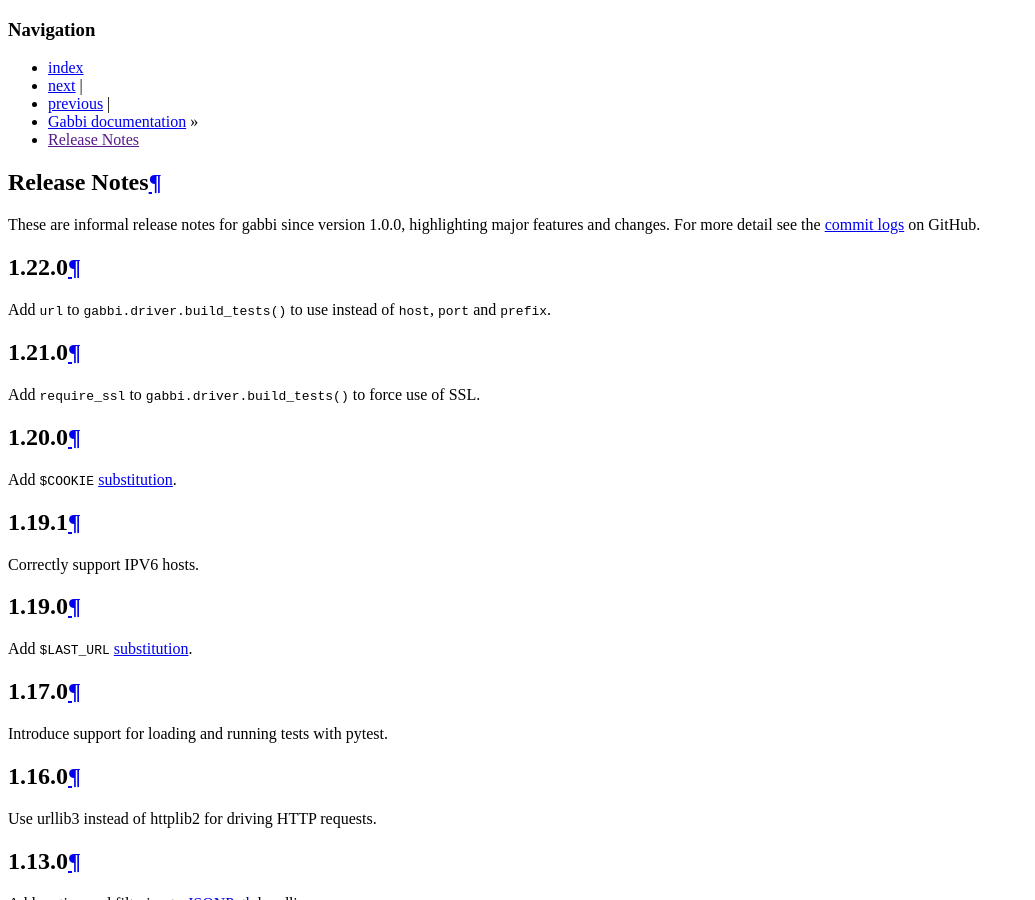
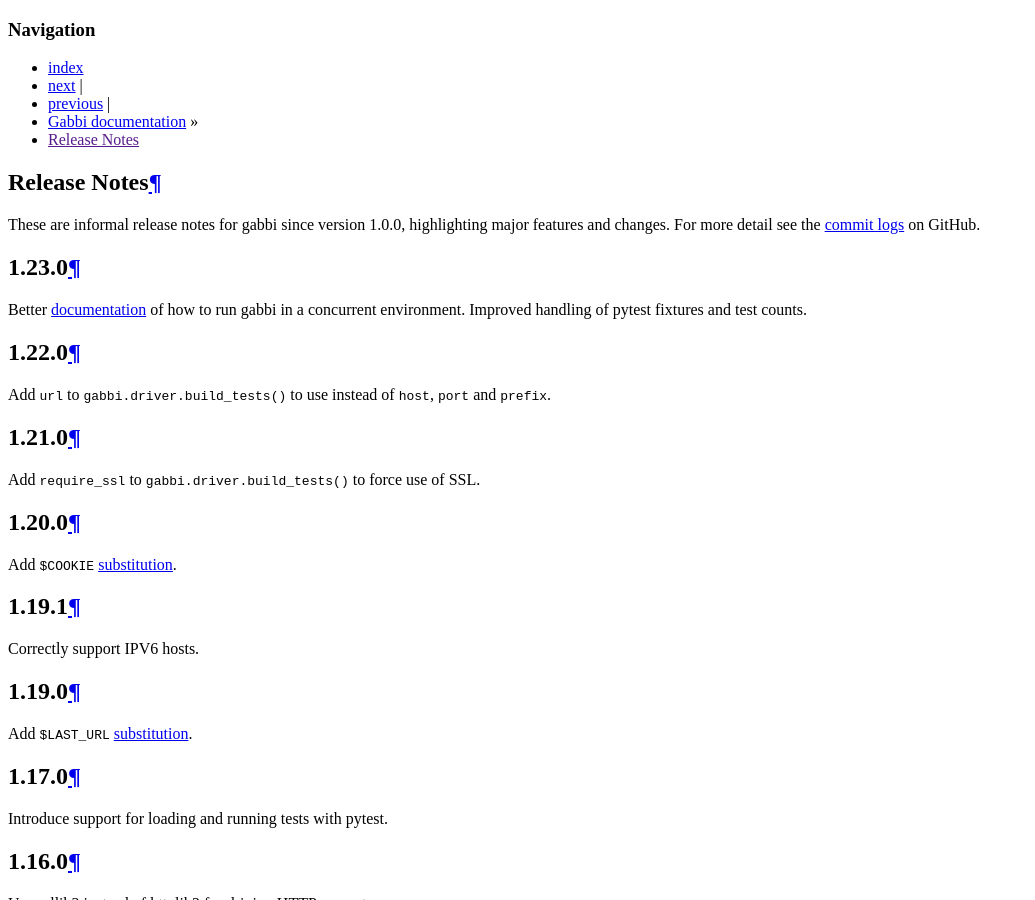
Before and after one commit to cdent/gabbi, a Sphinx documentation site: the page built from docs/source/release.rst, in a window 1280 px wide and 900 px high. Shown: the whole window, without its empty margins (0-1035 px from the left). Built offline with Sphinx 7.4.7, drawn with Linux system fonts in a browser that asks for light colours; comment, search, counter and statistics services are not loaded.

Commit message:
release 1.23.0
* better concurrency documentation
* correct pytest test counts and fixture running

```diff
--- a/docs/source/release.rst
+++ b/docs/source/release.rst
@@ -4,6 +4,13 @@
 These are informal release notes for gabbi since version 1.0.0,
 highlighting major features and changes. For more detail see
 the `commit logs`_ on GitHub.
+
+1.23.0
+------
+
+Better :doc:`documentation <loader>` of how to run gabbi in a
+concurrent environment. Improved handling of pytest fixtures and
+test counts.
 
 1.22.0
 ------
--- a/gabbi/__init__.py
+++ b/gabbi/__init__.py
@@ -12,4 +12,4 @@
 # under the License.
 """See gabbi.driver and gabbbi.case."""
 
-__version__ = '1.22.0'
+__version__ = '1.23.0'
```
